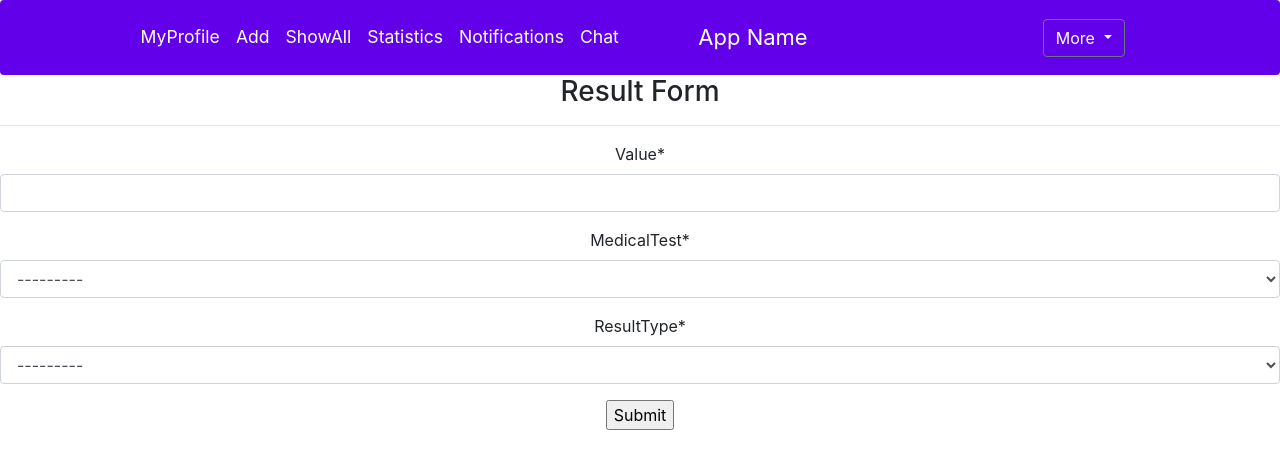
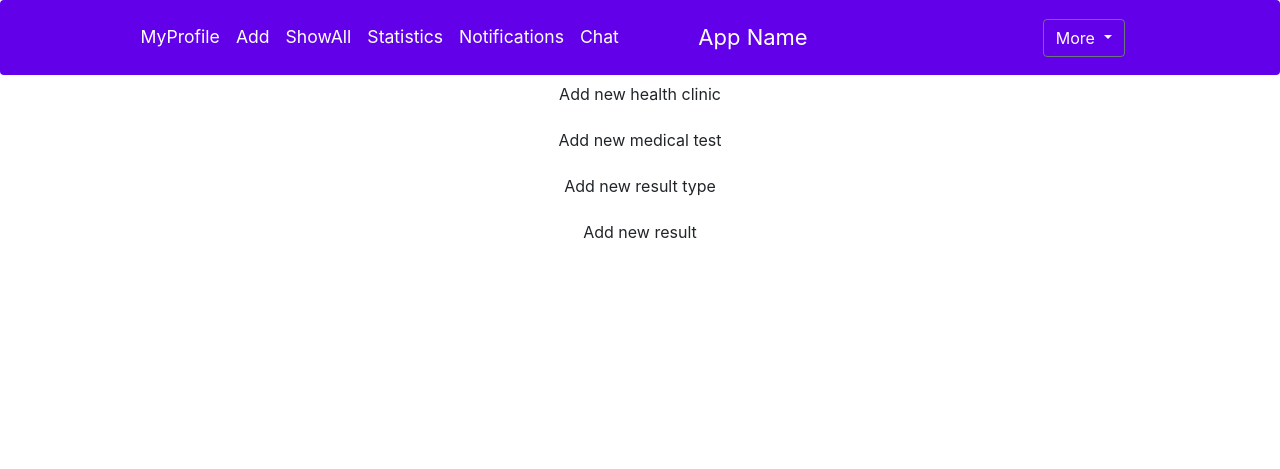
Before and after one commit to mihneapadurean/medicaltests, a Django app: page /analysis/add in a window 1280 px wide. Shown: the top 469 px of the page. Run offline with Django 3.2, Linux system fonts and the light colour scheme; data that the repository does not hold is empty; parts of the project's set-up code (start-up, migrations or seed data) failed here and were passed over; some libraries are stand-ins or nearby versions.

Commit message:
MergeBranch3

```diff
--- a/medicaltests_project/analysis/forms.py
+++ b/medicaltests_project/analysis/forms.py
@@ -1,5 +1,23 @@
 from django.forms import ModelForm
-from .models import *
+from django import forms
+from .models import Result,HealthClinic,ResultType,MedicalTest
+
+class HealthClinicForm(ModelForm):
+    class Meta:
+        model=HealthClinic
+        fields='__all__'
+
+
+class MedicalTestForm(ModelForm):
+    class Meta:
+        model=MedicalTest
+        fields=['health_clinic']
+
+
+class ResultTypeForm(forms.Form):
+    type=forms.CharField(label="Type",max_length=200)
+    category=forms.CharField(label="Category",max_length=200)
+    measurement_type=forms.CharField(label="Measurement Type",max_length=200)
 
 class ResultForm(ModelForm):
     class Meta:
--- a/medicaltests_project/analysis/models.py
+++ b/medicaltests_project/analysis/models.py
@@ -1,5 +1,10 @@
 from django.db import models
 from authentication.models import Patient
+from django.http import HttpResponse,Http404,HttpResponseRedirect
+from django.shortcuts import render,get_object_or_404
+from django.template import loader
+from django.urls import reverse
+from django.views import generic
 
 
 class HealthClinic(models.Model):
@@ -15,6 +20,19 @@ class MedicalTest(models.Model):
 
     def __str__(self):
         return ("Medical Test having patient "+str(self.patient)+" and clinic as "+str(self.health_clinic)+ "\n")
+
+    '''
+    def save(self,*args,**kwargs):
+        #searched_patient=Patient.objects.get(Patient_id=request.user.id)
+        try:
+            searched_patient=Patient.objects.get(User_id=request.user.id)
+            self.patient=searched_patient
+            super(MedicalTest,self).save(*args,**kwargs)
+        except Patient.DoesNotExist:
+        #getting all the medical tests for the pacient
+            return render(request, '404_page.html')
+    '''
+
 
 
 class ResultType(models.Model):
--- a/medicaltests_project/analysis/templates/analysis/add_entity.html
+++ b/medicaltests_project/analysis/templates/analysis/add_entity.html
@@ -3,12 +3,9 @@
 {% load crispy_forms_tags %}
 
 {% block body_block %}
-<h3>Result Form</h3>
-<hr>
-<form action="" method="post">
-    {% csrf_token %}
-    {{ form|crispy }}
-    <input type="submit" >
-</form>
+<a class="btn btn-block button-register" href={% url 'analysis:add_clinic' %}>Add new health clinic</a>
+<a class="btn btn-block button-register" href={% url 'analysis:add_medical_test' %}>Add new medical test</a>
+<a class="btn btn-block button-register" href={% url 'analysis:add_result_type' %}>Add new result type</a>
+<a class="btn btn-block button-register" href={% url 'analysis:add_result' %}>Add new result</a>
 
 {% endblock %}
--- a/medicaltests_project/analysis/urls.py
+++ b/medicaltests_project/analysis/urls.py
@@ -11,6 +11,10 @@ urlpatterns=[
     path('myprofile',views.myprofile,name='myprofile'),
     path('notifications',views.notifications,name='notifications'),
     path('showall',views.show_all,name='show_all'),
+    path('add/add_health_clinic',views.add_clinic,name='add_clinic'),
+    path('add/add_medical_test',views.add_medical_test,name='add_medical_test'),
+    path('add/add_result_type',views.add_result_type,name='add_result_type'),
+    path('add/add_result',views.add_result,name='add_result'),
     #path('showall/<int:healthclinic_id>',views.show_mt,name='show_mt'),
     #path('showall/<int:health_clinic_id>/<int:medical_test_id>',views.show_res,name='show_res'),
 ]
--- a/medicaltests_project/analysis/views.py
+++ b/medicaltests_project/analysis/views.py
@@ -6,7 +6,7 @@ from django.views import generic
 from django.contrib.auth.decorators import login_required
 from .models import *
 from authentication.models import Patient
-from .forms import ResultForm
+from .forms import *
 
 
 def home(request):
@@ -21,16 +21,55 @@ def home(request):
 
 
 def add(request):
+
+    context={}
+
+    return render(request,'analysis/add_entity.html',context)
+
+def add_clinic(request):
+    form=HealthClinicForm()
+    if request.method=='POST':
+        form=HealthClinicForm(request.POST)
+        if form.is_valid():
+            form.save()
+
+    context={'form':form,'success':False}
+    return render(request,'analysis/add_clinic.html',context)
+
+def add_medical_test(request):
+    form=MedicalTestForm()
+    if request.method=='POST':
+        form=MedicalTestForm(request.POST)
+        if form.is_valid():
+            patient=Patient.objects.get(pk=request.user.pk)
+            hc=HealthClinic.objects.get(pk=request.POST['health_clinic'])
+            mt=MedicalTest(patient=patient,health_clinic=hc)
+            mt.save()
+
+    context={'form':form}
+    return render(request,'analysis/add_medical_test.html',context)
+
+def add_result_type(request):
+    form=ResultTypeForm()
+    if request.method=='POST':
+        form=ResultTypeForm(request.POST)
+        if form.is_valid():
+            form.save()
+
+    context={'form':form}
+    return render(request,'analysis/add_result_type.html',context)
+
+def add_result(request):
     form=ResultForm()
+    patient=Patient.objects.get(pk=request.user.pk)
+    form.fields["medicalTest"].queryset=MedicalTest.objects.filter(pk=patient.id)
     if request.method=='POST':
         form=ResultForm(request.POST)
         if form.is_valid():
             form.save()
 
     context={'form':form}
-
-    return render(request,'analysis/add_entity.html',context)
-
+    return render(request,'analysis/add_result.html',context)
 
 def chat(request):
     template=loader.get_template('analysis/chat.html')
```
Also changed, not shown: medicaltests_project/analysis/templates/analysis/add_clinic.html (added, +10 -0 lines), medicaltests_project/analysis/templates/analysis/add_medical_test.html (added, +10 -0 lines), medicaltests_project/analysis/templates/analysis/add_result.html (added, +10 -0 lines), medicaltests_project/analysis/templates/analysis/add_result_type.html (added, +10 -0 lines), medicaltests_project/analysis/templates/analysis/show_all.html (+17 -1 lines).
